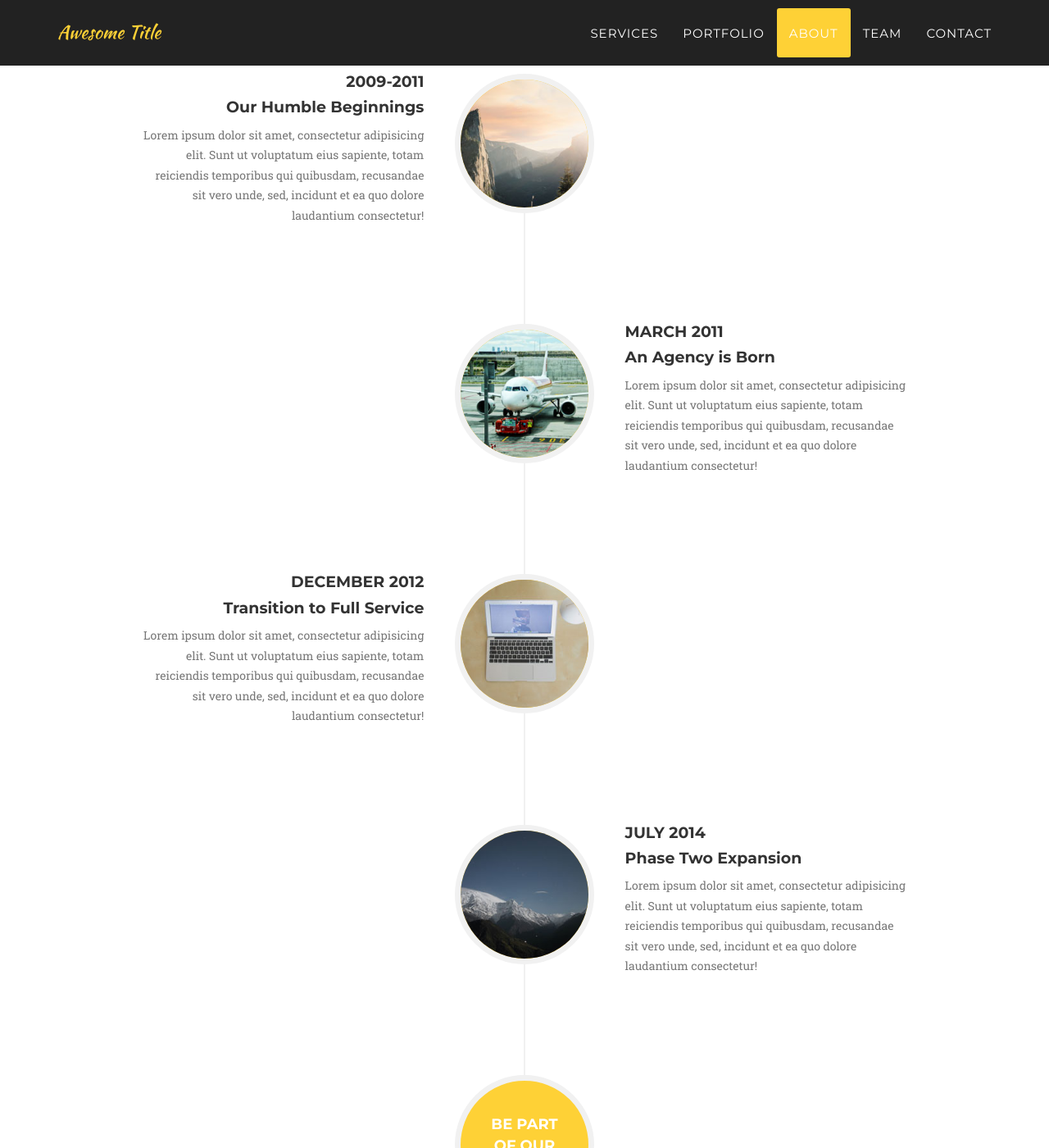
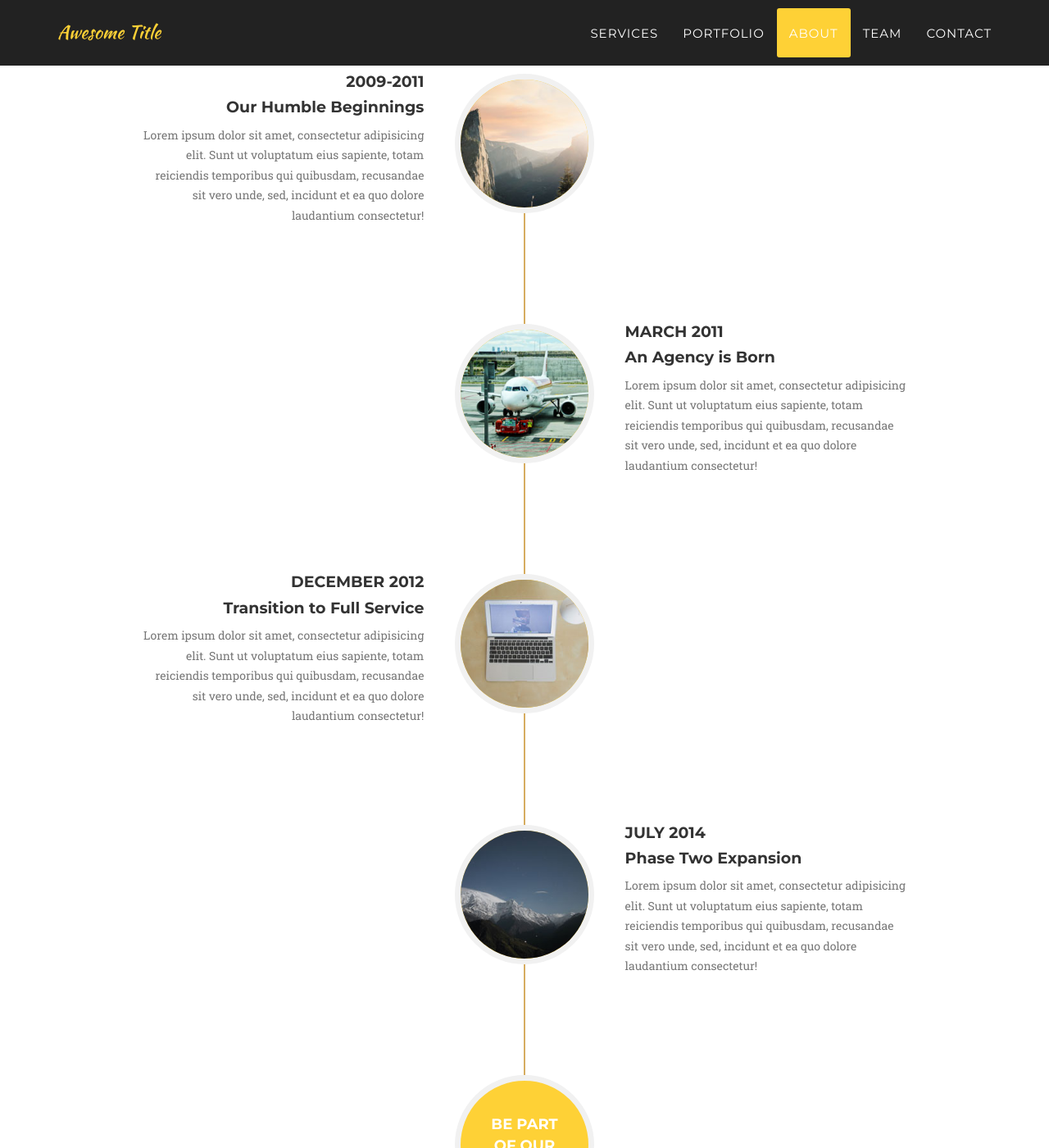
Before and after one commit to Seb199510/hunnar, a Jekyll site: the page built from index.html, in a window 1280 px wide and 1400 px high, scrolled down 3409 px. Shown: the whole window at 82% size. Built offline with Jekyll 4.4.1, drawn with Linux system fonts in a browser that asks for light colours; some web fonts are replaced.

Commit message:
timeline color

```diff
--- a/_includes/css/agency.css
+++ b/_includes/css/agency.css
@@ -446,7 +446,7 @@ section h3.section-subheading {
     left: 40px;
     width: 2px;
     margin-left: -1.5px;
-    background-color: #f1f1f1;
+    background-color: #d6ad60;
 }
 
 .timeline>li {
```
